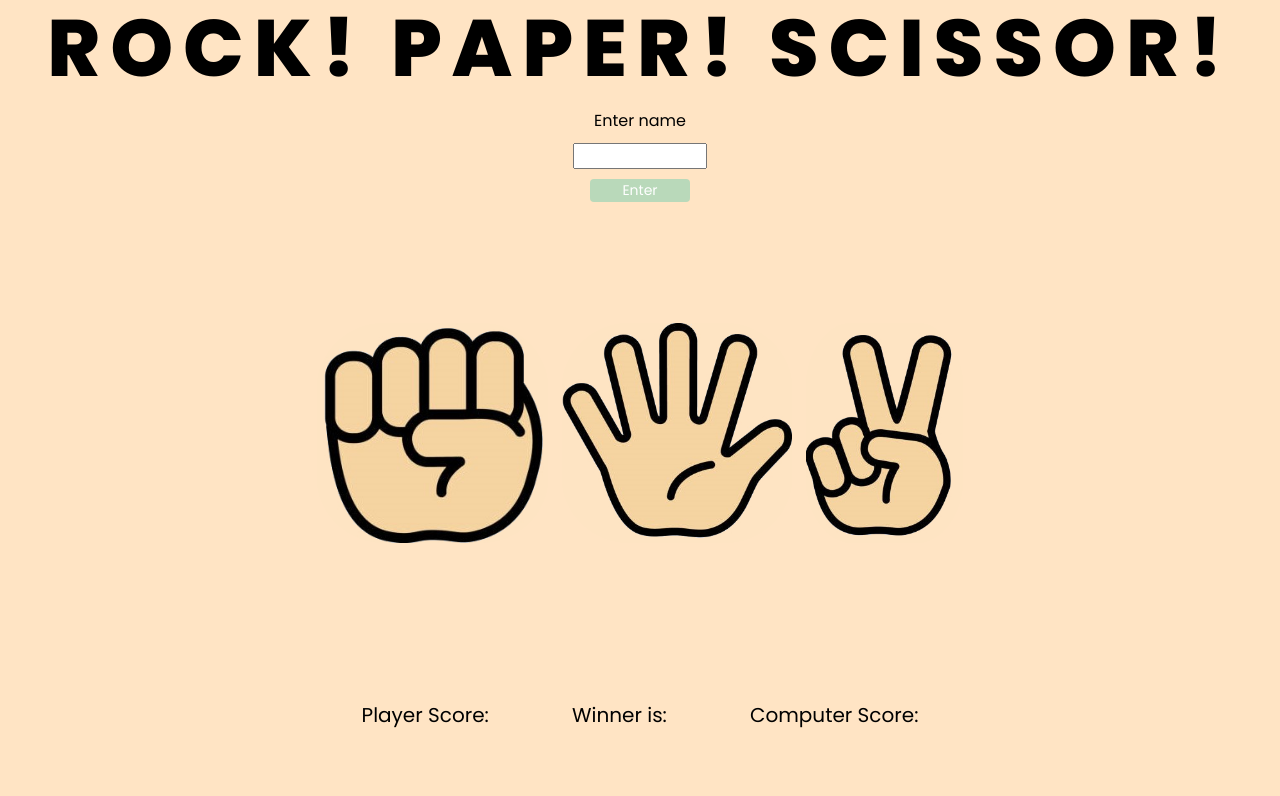
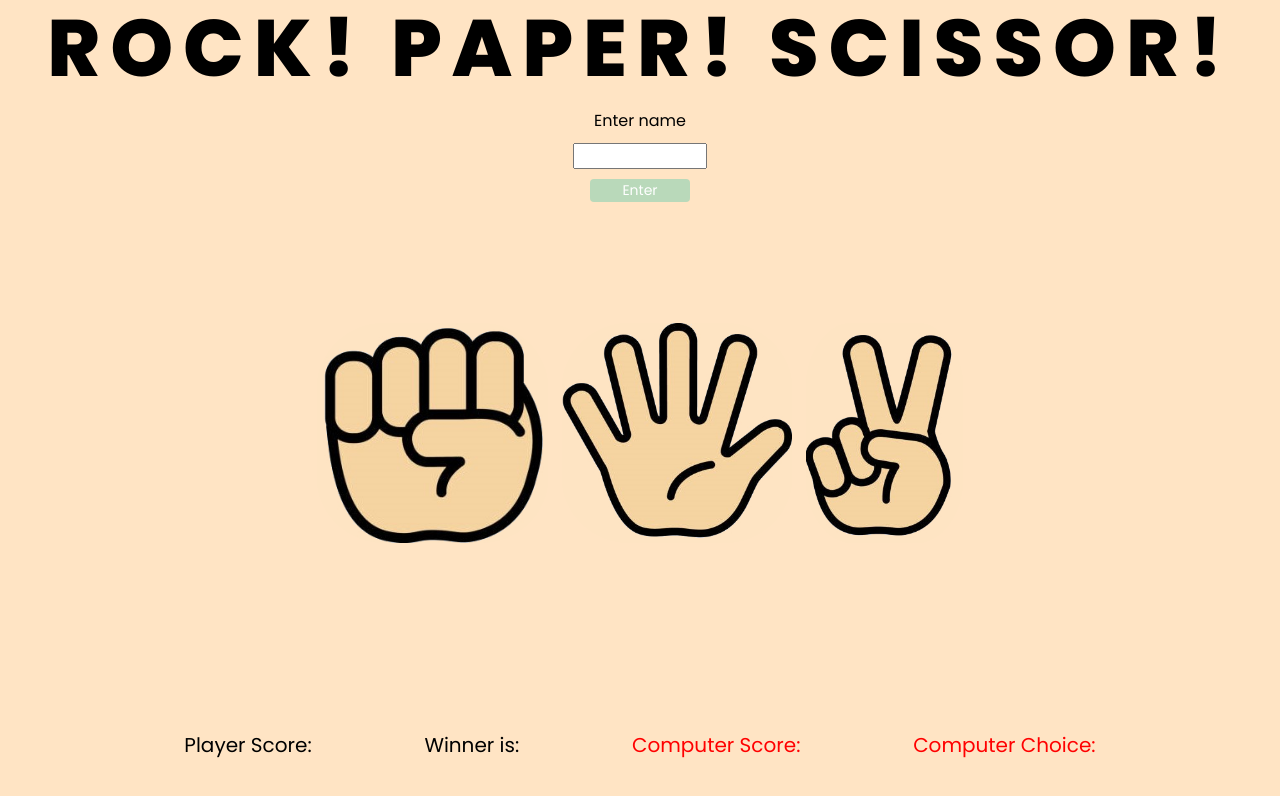
Before and after one commit to Juhniel/java22-js-mp2-Juhn-Kim, a plain HTML site: page index.html in a window 1280 px wide. Drawn offline with Linux system fonts and the light colour scheme.

Commit message:
changes to display computerhand

```diff
--- a/css/style.css
+++ b/css/style.css
@@ -75,14 +75,23 @@ form button:hover {
 
 .paragraphContainer {
     display: flex;
-    flex-direction: row;
+    flex-flow: row wrap;
     justify-content: space-around;
-    width: 50%;
+    width: 80%;
     position: fixed;
-    bottom: 50px;
-    left: 25%;
+    bottom: 20px;
+    left: 10%;
     font-size: 20px;
 }
+
+#computerChoiceParagraph {
+    color: red;
+}
+
+#computerScore {
+    color: red;
+}
+
 
 .popUpWindow {
     position: fixed;
--- a/index.html
+++ b/index.html
@@ -34,6 +34,8 @@
         <p id="playerScore">Player Score:</p>
         <p id="winnerParagraph">Winner is: </p>
         <p id="computerScore">Computer Score:</p>
+        <p id="computerChoiceParagraph">Computer Choice: </p>
     </div>
+
 </body>
 </html>
--- a/js/script.js
+++ b/js/script.js
@@ -7,6 +7,7 @@ const nameButton = document.querySelector("#nameButton");
 const winnerParagraph = document.querySelector("#winnerParagraph");
 const playerScoreParagraph = document.querySelector("#playerScore");
 const computerScoreParagraph = document.querySelector("#computerScore");
+const computerChoiceParagraph = document.querySelector("#computerChoiceParagraph")
 const playAgainButton = document.querySelector("#playAgainButton");
 const playAgainPopUp = document.querySelector("#popUpWindow");
 const imgLose = document.querySelector("#imgLose");
@@ -20,6 +21,7 @@ let playerScore = 0;
 let computerScore = 0;
 
 const rpsOptions = [rockOption, paperOption, scissorOption];
+const rpsOptionsString = ["Rock", "Paper", "Scissor"];
 
 for(let i = 0; i < rpsOptions.length; i++) {
     rpsOptions[i].addEventListener("click", () => {
@@ -27,6 +29,7 @@ for(let i = 0; i < rpsOptions.length; i++) {
         playerChoice = i;
         computerChoice = Math.floor(Math.random()*3);
         play(rpsOptions[playerChoice], rpsOptions[computerChoice]);
+        computerChoiceParagraph.innerText = `Computer chose: ${rpsOptionsString[computerChoice]}`;
 
         if(playerScore === 3) {
             playAgainPopUp.style.cssText = ` display: inline;`;
@@ -40,7 +43,8 @@ for(let i = 0; i < rpsOptions.length; i++) {
             imgWin.style.cssText = "display: none;";
             rpsContainer.style.cssText = "display: none;";
         }
-    })};
+    })
+};
 
 nameButton.addEventListener("click", event => {
     event.preventDefault();
@@ -55,8 +59,9 @@ playAgainButton.addEventListener("click", playAgainEvent => {
     playerScoreParagraph.innerText = `Player Score: ${playerScore}`;
     computerScoreParagraph.innerText = `Computer Score: ${computerScore}`;
     winnerParagraph.innerText = "";
-    playAgainPopUp.style.cssText = ` display: none;`;
-    rpsContainer.style.cssText = "display: flex;";
+    computerChoiceParagraph.innerText = "";
+    playAgainPopUp.style.cssText = ` display: none;`
+    rpsContainer.style.cssText = "display: flex;"
 });
 
 
@@ -79,7 +84,6 @@ function play(playerChoice, computerChoice) {
         result = "You lose!";
      }
 
-
     if(playerScore === 3) {
         if(nameInputValue === undefined || nameInputValue === ""){
             winnerParagraph.innerText = "Player won the game!";
```
